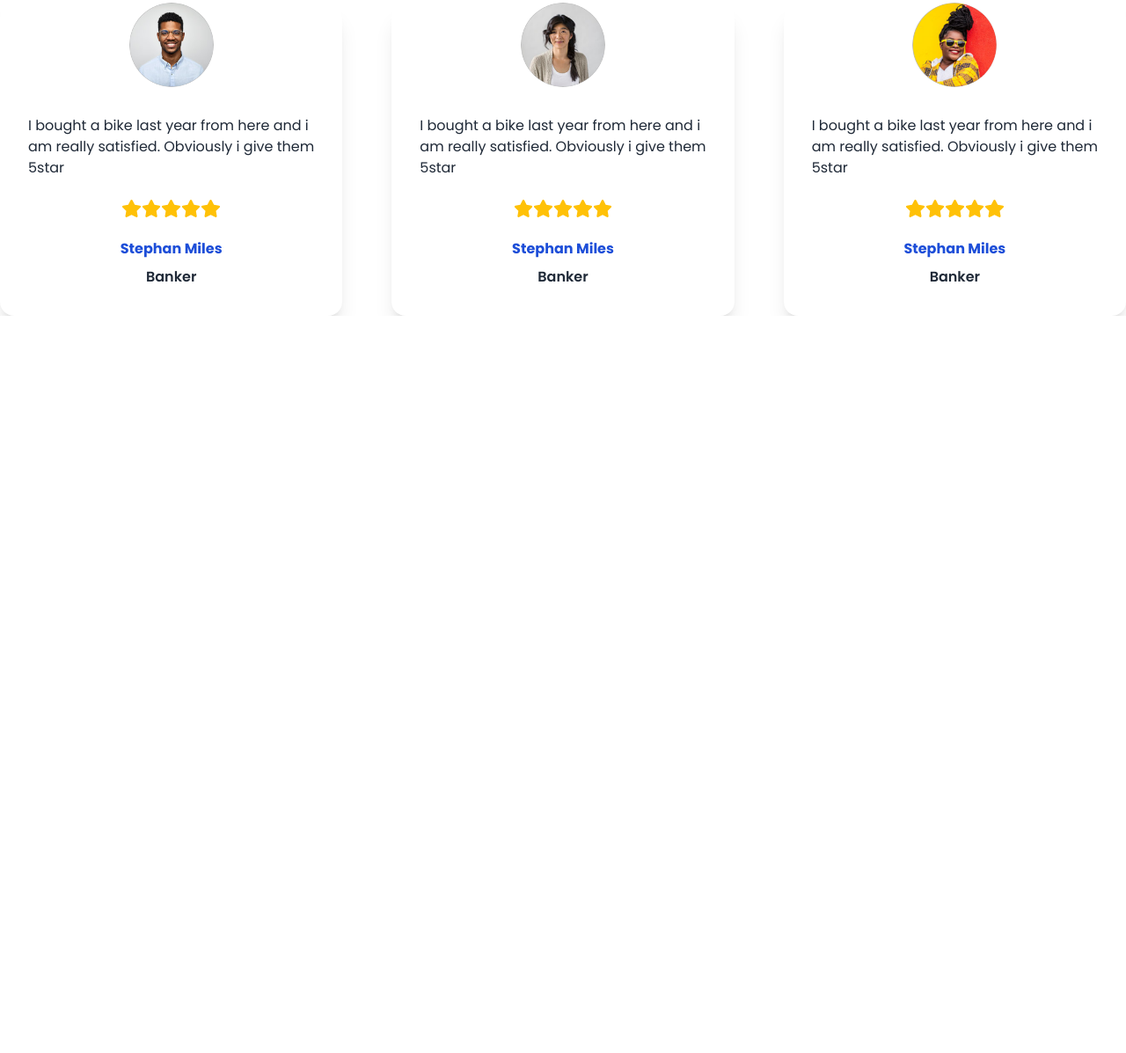
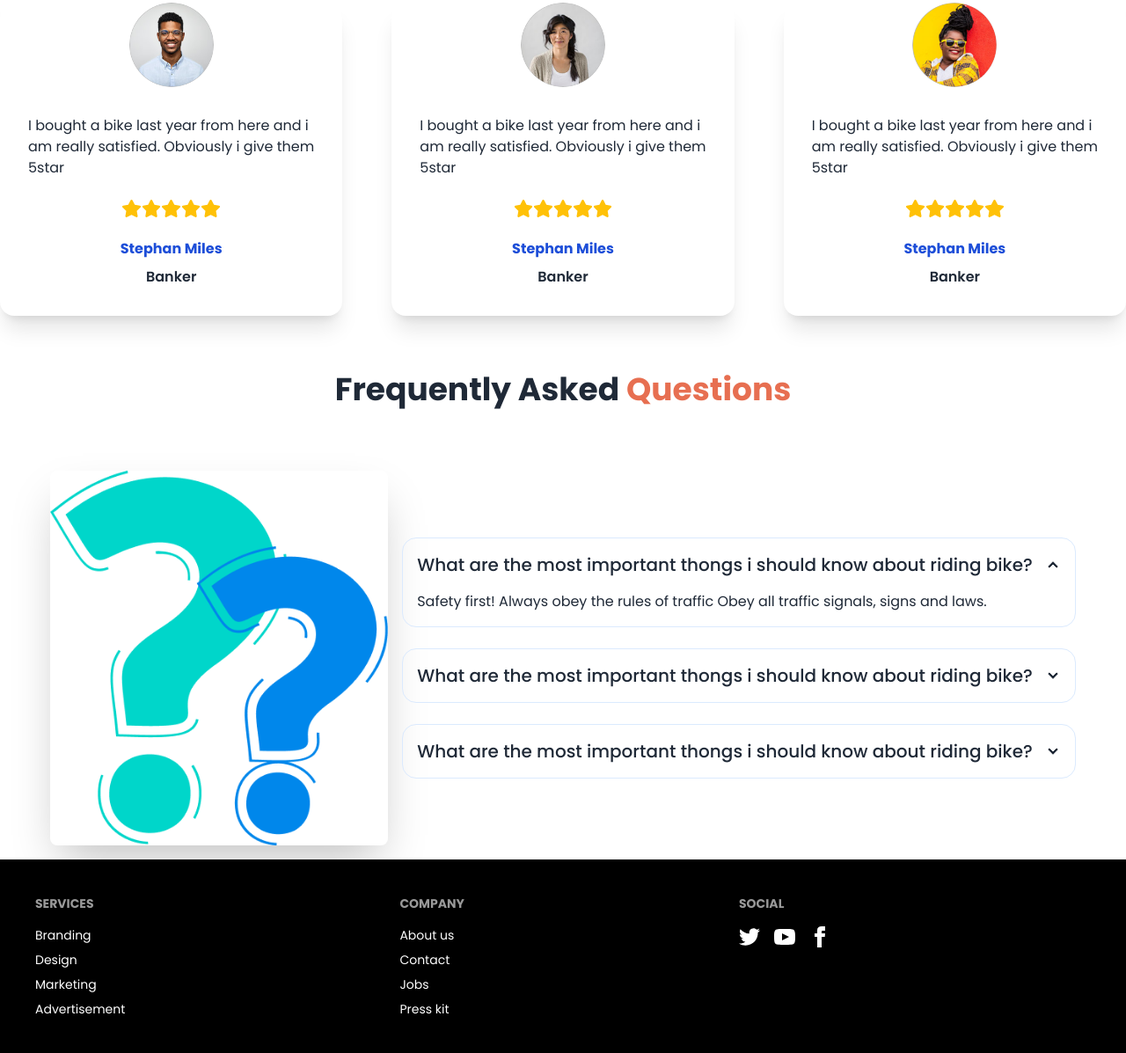
Before and after one commit to rezaulHassan/bikerZone-with-daisy-ui, a plain HTML site: page index.html in a window 1280 px wide. Shown: the part 1893-3090 px from the top of the page at 88% size. Before the commit the page ends 2252 px from the top, so only its background shows below. Drawn offline with nearby package versions, Linux system fonts and the light colour scheme.

Commit message:
project complete

```diff
--- a/index.html
+++ b/index.html
@@ -225,7 +225,7 @@
 
   <!-- Happy clients section -->
    <section class="mt-16">
-<h2 class="font-bold text-5xl text-center">Happy <span class="text-orange-400">Clients Says</span></h2>
+<h2 class="font-bold text-5xl text-center">Happy <span class="text-bike-primary">Clients Says</span></h2>
 <!-- parent div -->
 <div class="mt-16 grid grid-cols-1 md:grid-cols-2 lg:grid-cols-3 gap-14">
   <!-- card 1 -->
@@ -301,7 +301,106 @@
 </div>
 </div>
    </section>
+
+   <!-- FAQ section -->
+    <section>
+      <h1 class="font-bold text-4xl text-center mt-16">Frequently Asked <span class="text-bike-primary ">Questions</span></h1>
+      <!-- hero -->
+      <div class="hero mt-14 " >
+        <div class="hero-content flex-col lg:flex-row">
+          <img
+            src="./images/others/faq.png"
+            class="max-w-sm rounded-lg shadow-2xl" />
+            <!-- accordian with arrow icon
+              -->
+         <div class="space-y-6">
+          <div class="collapse collapse-arrow border border-blue-100 ">
+            <input type="radio" name="my-accordion-2" checked="checked" />
+            <div class="collapse-title text-xl font-medium">What are the most important thongs i should know about riding bike?
+
+            </div>
+            <div class="collapse-content">
+              <p>Safety first! Always obey the rules of traffic
+                Obey all traffic signals, signs and laws.
+              </p>
+            </div>
+          </div>
+          <div class="collapse collapse-arrow border border-blue-100 ">
+            <input type="radio" name="my-accordion-2" />
+            <div class="collapse-title text-xl font-medium">What are the most important thongs i should know about riding bike?</div>
+            <div class="collapse-content">
+              <p>Safety first! Always obey the rules of traffic
+                Obey all traffic signals, signs and laws.</p>
+            </div>
+          </div>
+          <div class="collapse collapse-arrow border border-blue-100">
+            <input type="radio" name="my-accordion-2" />
+            <div class="collapse-title text-xl font-medium">What are the most important thongs i should know about riding bike?</div>
+            <div class="collapse-content">
+              <p>Safety first! Always obey the rules of traffic
+                Obey all traffic signals, signs and laws.</p>
+            </div>
+          </div>
+         </div>
+        </div>
+      </div>
+    </section>
     </main>
-    <footer></footer>
+    <footer>
+      <footer class="footer bg-black text-white p-10">
+        <nav>
+          <h6 class="footer-title">Services</h6>
+          <a class="link link-hover">Branding</a>
+          <a class="link link-hover">Design</a>
+          <a class="link link-hover">Marketing</a>
+          <a class="link link-hover">Advertisement</a>
+        </nav>
+        <nav>
+          <h6 class="footer-title">Company</h6>
+          <a class="link link-hover">About us</a>
+          <a class="link link-hover">Contact</a>
+          <a class="link link-hover">Jobs</a>
+          <a class="link link-hover">Press kit</a>
+        </nav>
+        <nav>
+          <h6 class="footer-title">Social</h6>
+          <div class="grid grid-flow-col gap-4">
+            <a>
+              <svg
+                xmlns="http://www.w3.org/2000/svg"
+                width="24"
+                height="24"
+                viewBox="0 0 24 24"
+                class="fill-current">
+                <path
+                  d="M24 4.557c-.883.392-1.832.656-2.828.775 1.017-.609 1.798-1.574 2.165-2.724-.951.564-2.005.974-3.127 1.195-.897-.957-2.178-1.555-3.594-1.555-3.179 0-5.515 2.966-4.797 6.045-4.091-.205-7.719-2.165-10.148-5.144-1.29 2.213-.669 5.108 1.523 6.574-.806-.026-1.566-.247-2.229-.616-.054 2.281 1.581 4.415 3.949 4.89-.693.188-1.452.232-2.224.084.626 1.956 2.444 3.379 4.6 3.419-2.07 1.623-4.678 2.348-7.29 2.04 2.179 1.397 4.768 2.212 7.548 2.212 9.142 0 14.307-7.721 13.995-14.646.962-.695 1.797-1.562 2.457-2.549z"></path>
+              </svg>
+            </a>
+            <a>
+              <svg
+                xmlns="http://www.w3.org/2000/svg"
+                width="24"
+                height="24"
+                viewBox="0 0 24 24"
+                class="fill-current">
+                <path
+                  d="M19.615 3.184c-3.604-.246-11.631-.245-15.23 0-3.897.266-4.356 2.62-4.385 8.816.029 6.185.484 8.549 4.385 8.816 3.6.245 11.626.246 15.23 0 3.897-.266 4.356-2.62 4.385-8.816-.029-6.185-.484-8.549-4.385-8.816zm-10.615 12.816v-8l8 3.993-8 4.007z"></path>
+              </svg>
+            </a>
+            <a>
+              <svg
+                xmlns="http://www.w3.org/2000/svg"
+                width="24"
+                height="24"
+                viewBox="0 0 24 24"
+                class="fill-current">
+                <path
+                  d="M9 8h-3v4h3v12h5v-12h3.642l.358-4h-4v-1.667c0-.955.192-1.333 1.115-1.333h2.885v-5h-3.808c-3.596 0-5.192 1.583-5.192 4.615v3.385z"></path>
+              </svg>
+            </a>
+          </div>
+        </nav>
+      </footer>
+    </footer>
 </body>
 </html>
```
